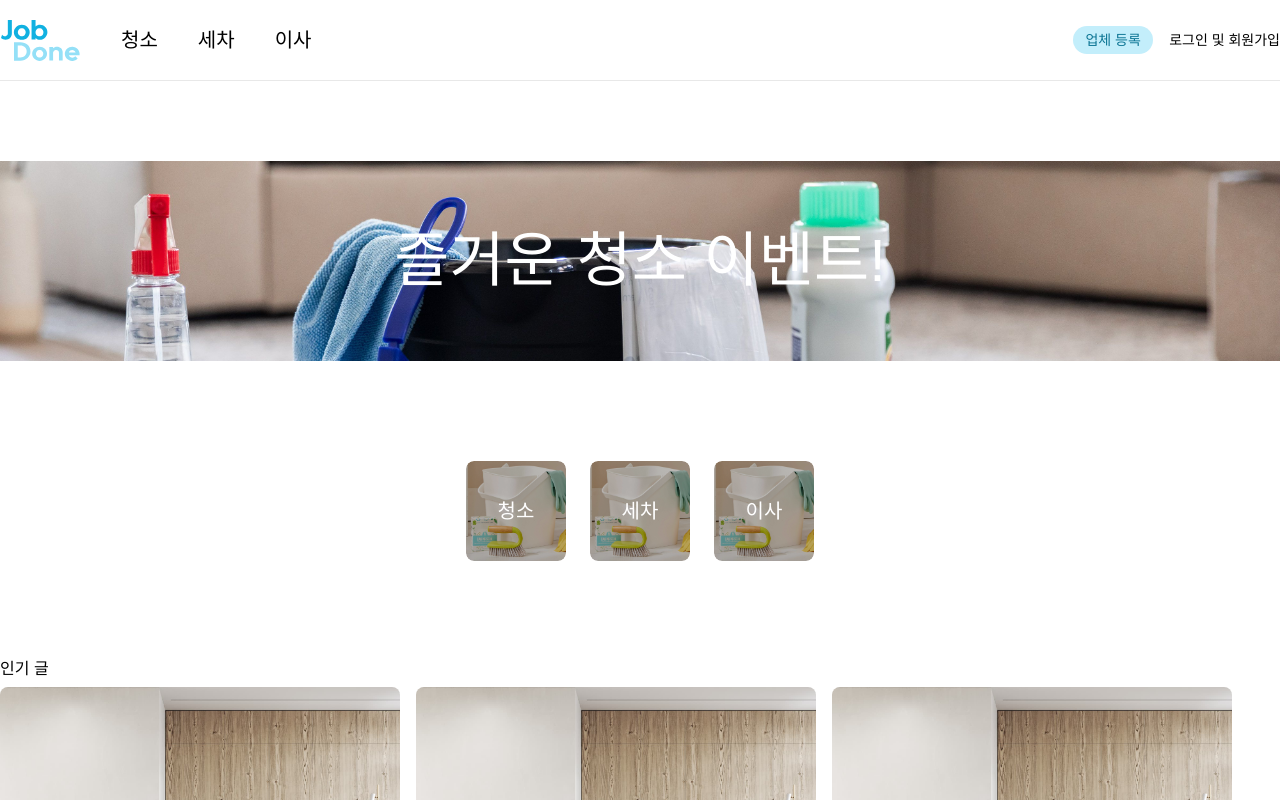
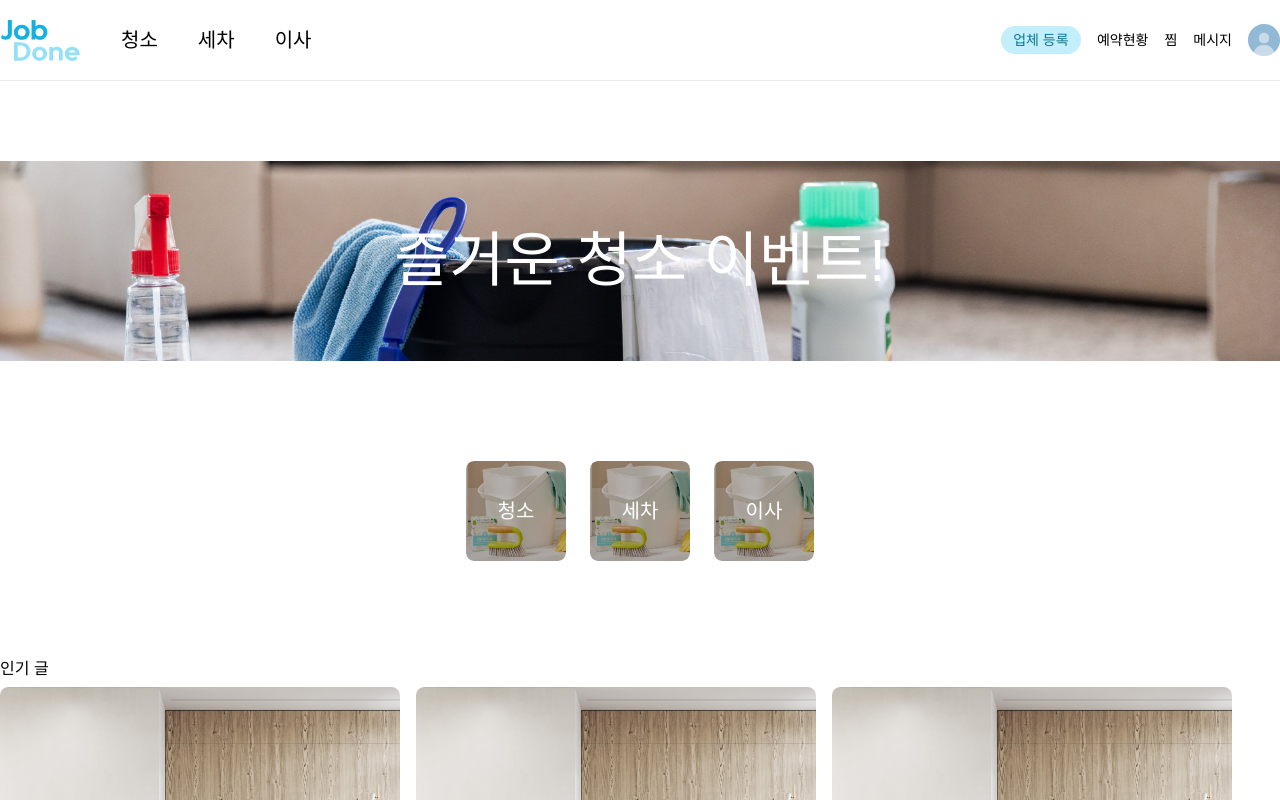
Before and after one commit to woogi95/job_done, a React (Vite) app: page / in a window 1280 px wide. Shown: the top 800 px of the page. Built offline with nearby package versions, Linux system fonts and the light colour scheme; a web font is replaced by a local one.

Commit message:
[feat] 로그인 프로필 작업중

```diff
--- a/src/atoms/loginAtom.js
+++ b/src/atoms/loginAtom.js
@@ -16,3 +16,12 @@ export const joinUserState = atom({
   key: "joinUserState",
   default: { name: "", email: "", upw: "", upwConfirm: "", phone: "" },
 });
+
+// 로그인 상태 저장
+export const isLoginState = atom({
+  key: "isLoginState",
+  default: {
+    isLogind: false,
+    userId: "",
+  },
+});
--- a/src/components/Header.jsx
+++ b/src/components/Header.jsx
@@ -1,7 +1,40 @@
-import React from "react";
-import { Link } from "react-router-dom";
+import React, { useEffect, useState, useRef } from "react";
+import { Link, useNavigate } from "react-router-dom";
+import { useRecoilState } from "recoil";
+import { isLoginState } from "../atoms/loginAtom";
 
 function Header() {
+  const [isLogin, setIsLogin] = useRecoilState(isLoginState);
+  const [isMenuOpen, setIsMenuOpen] = useState(false);
+  const menuRef = useRef();
+  const navigate = useNavigate();
+
+  const handleLogout = () => {
+    setIsLogin({
+      isLogind: false,
+      userId: "",
+    });
+    navigate("/");
+  };
+
+  // 로그인 테스트용
+  useEffect(() => {
+    setIsLogin({
+      isLogind: true,
+      userId: "테스트사용자",
+    });
+  }, [setIsLogin]);
+
+  useEffect(() => {
+    const handleClickOutside = e => {
+      if (menuRef.current && !menuRef.current.contains(e.target)) {
+        setIsMenuOpen(false);
+      }
+    };
+
+    document.addEventListener("mousedown", handleClickOutside);
+    return () => document.removeEventListener("mousedown", handleClickOutside);
+  }, []);
   return (
     <>
       <div className="bg-white flex justify-between items-center h-20 max-w-[1280px] m-auto">
@@ -87,7 +120,84 @@ function Header() {
             </li>
           </ui>
         </div>
-        <div className="flex gap-4 text-sm">
+        <div className="flex items-center gap-4 text-sm ">
+          {isLogin.isLogind ? (
+            // 로그인 상태
+            <>
+              <Link
+                to="/business"
+                className="bg-[#C3EEFB] text-[#0B7493] w-20 h-7 flex items-center justify-center rounded-2xl"
+              >
+                업체 등록
+              </Link>
+              <Link
+                to="/mypage/reservation"
+                className="flex items-center justify-center"
+              >
+                예약현황
+              </Link>
+              <Link
+                to="/mypage/wishlist"
+                className="flex items-center justify-center"
+              >
+                찜
+              </Link>
+              <Link
+                to="/mypage/message"
+                className="flex items-center justify-center"
+              >
+                메시지
+              </Link>
+              <div className="relative" ref={menuRef}>
+                <button
+                  onClick={() => setIsMenuOpen(!isMenuOpen)}
+                  className="w-8 h-8 rounded-full bg-gray-200 flex items-center justify-center"
+                >
+                  <img
+                    src="./images/order/default_profile.jpg"
+                    alt="프로필이미지"
+                    className="w-full h-full rounded-full object-cover"
+                  />
+                </button>
+                {/* 프로필 */}
+                {isMenuOpen && (
+                  <div className="absolute right-0 mt-2 w-48 bg-white rounded-lg shadow-lg py-2 z-10">
+                    <Link
+                      to="/mypage"
+                      className="block px-4 py-2 text-gray-800 hover:bg-gray-100"
+                    >
+                      마이페이지
+                    </Link>
+                    <Link
+                      to="/mypage/usage"
+                      className="block px-4 py-2 text-gray-800 hover:bg-gray-100"
+                    >
+                      이용내역
+                    </Link>
+                    <Link
+                      to="/mypage/review"
+                      className="block px-4 py-2 text-gray-800 hover:bg-gray-100"
+                    >
+                      작성한 리뷰
+                    </Link>
+                    <button
+                      onClick={handleLogout}
+                      className="block w-full text-left px-4 py-2 text-gray-800 hover:bg-gray-100"
+                    >
+                      로그아웃
+                    </button>
+                  </div>
+                )}
+              </div>
+              {/* {isLogin.userId && (
+                <span className="flex items-center justify-center h-7">
+                  {isLogin.userId}님
+                </span>
+              )} */}
+            </>
+          ) : (
+            // 로그아웃 상태
+            <>
               <Link
                 to="/login"
                 className="bg-[#C3EEFB] text-[#0B7493] w-20 h-7 flex items-center justify-center rounded-2xl"
@@ -97,6 +207,8 @@ function Header() {
               <Link to="/login" className="flex items-center justify-center">
                 로그인 및 회원가입
               </Link>
+            </>
+          )}
         </div>
       </div>
       <div className="h-[1px] w-auto bg-[#E8E8E8]"></div>
--- a/src/pages/mainpage/Index.jsx
+++ b/src/pages/mainpage/Index.jsx
@@ -53,11 +53,11 @@ const Index = () => {
                 key={item.id}
                 className="flex flex-col rounded-lg w-[400px] gap-[10px] relative group overflow-hidden"
               >
-                <div className="aspect-[4/3] w-full">
+                <div className="aspect-[4/3] w-full rounded-lg overflow-hidden transition-transform duration-200 group-hover:scale-[0.97]">
                   <img
                     src={item.image}
                     alt="사진"
-                    className="w-full h-full object-cover transition-transform duration-200 group-hover:scale-105"
+                    className="w-full h-full object-cover"
                   />
                 </div>
                 <span className="block w-full overflow-hidden">
@@ -99,11 +99,11 @@ const Index = () => {
                 key={item.id}
                 className="flex flex-col rounded-lg w-[400px] gap-[10px] relative group overflow-hidden"
               >
-                <div className="aspect-[4/3] w-full">
+                <div className="aspect-[4/3] w-full rounded-lg overflow-hidden transition-transform duration-200 group-hover:scale-[0.97]">
                   <img
                     src={item.image}
                     alt="사진"
-                    className="w-full h-full object-cover transition-transform duration-200 group-hover:scale-105"
+                    className="w-full h-full object-cover"
                   />
                 </div>
                 <span className="block w-full overflow-hidden">
```
Also changed, not shown: public/images/order/default_profile.jpg (added). Lines whose indentation alone changed are shown as unchanged.
